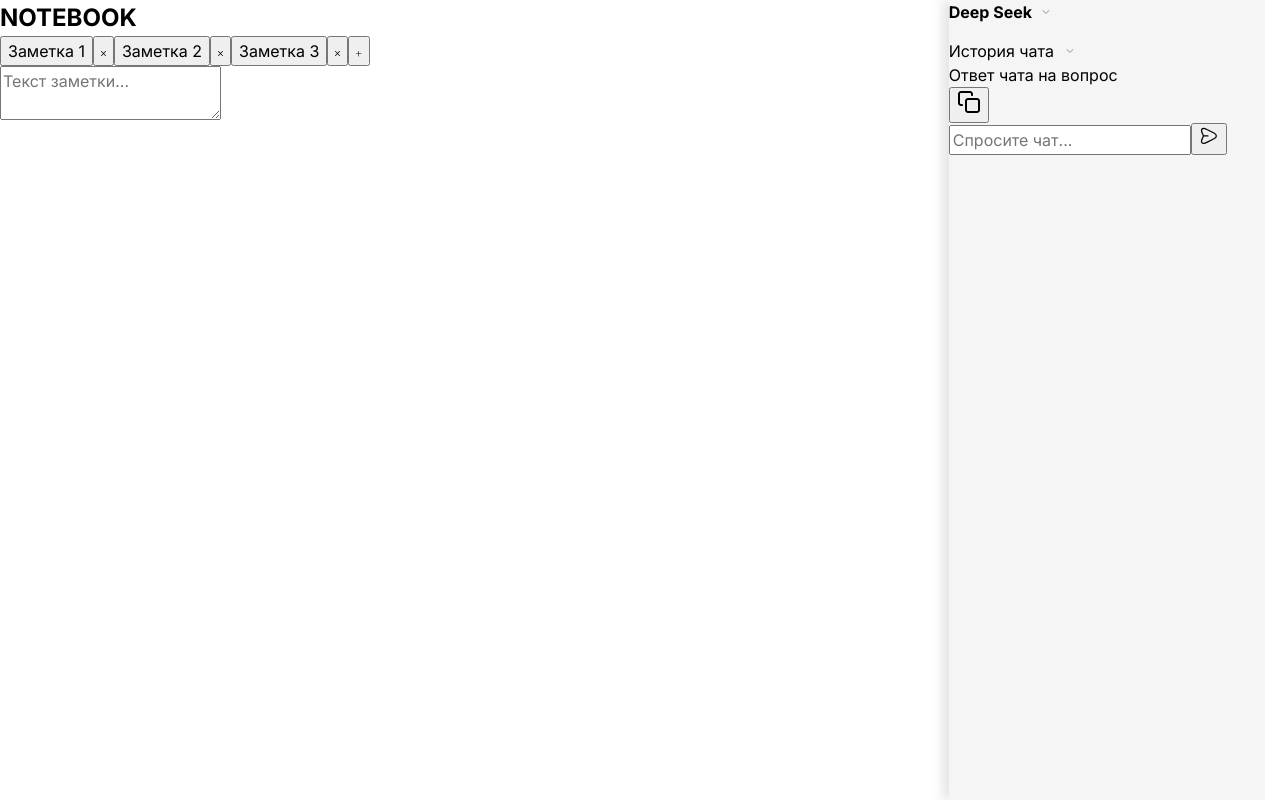
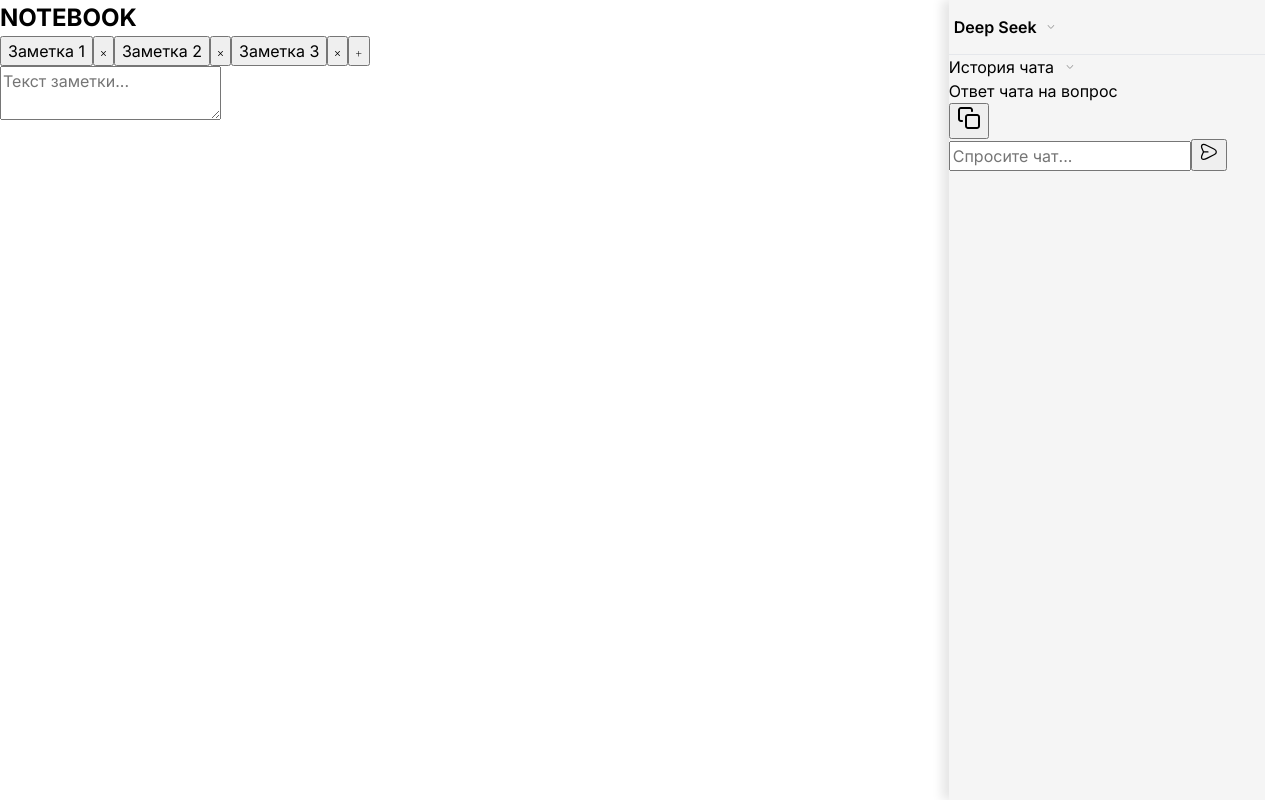
Before and after one commit to Liamm95/JS_StartPage, a React (Vite) app: page / in a window 1280 px wide. Built offline with nearby package versions, Linux system fonts and the light colour scheme.

Commit message:
style: improve ai-chat styles

```diff
--- a/src/components/AiChat.css
+++ b/src/components/AiChat.css
@@ -8,15 +8,16 @@
 
 .ai-chat__header {
   display: flex;
-  justify-content: start;
   align-items: center;
   gap: 8px;
-  margin-bottom: 15px;
+  padding: 15px 15px 15px 5px;
+  border-bottom: 1px solid #e5e7eb;
 }
 
 .ai-chat__title {
   font-size: 1rem;
-  text-align: center;
+  margin: 0;
+  font-weight: 600;
 }
 
 .ai-chat__choose-button {
@@ -24,18 +25,21 @@
   align-items: center;
   justify-content: center;
   width: 12px;
-  height: 100%;
+  height: 24px;
   padding: 0;
   border: none;
   background: transparent;
   cursor: pointer;
-  transition: transform 0.2s;
   color: #000000;
+  border-radius: 30%;
 }
 
 .ai-chat__choose-button:hover {
-  border-radius: 30%;
   background-color: rgb(219, 218, 218);
+}
+
+.ai-chat__choose-button svg {
+  transition: transform 0.2s ease;
 }
 
 .ai-chat__choose-button.clicked svg {
```
